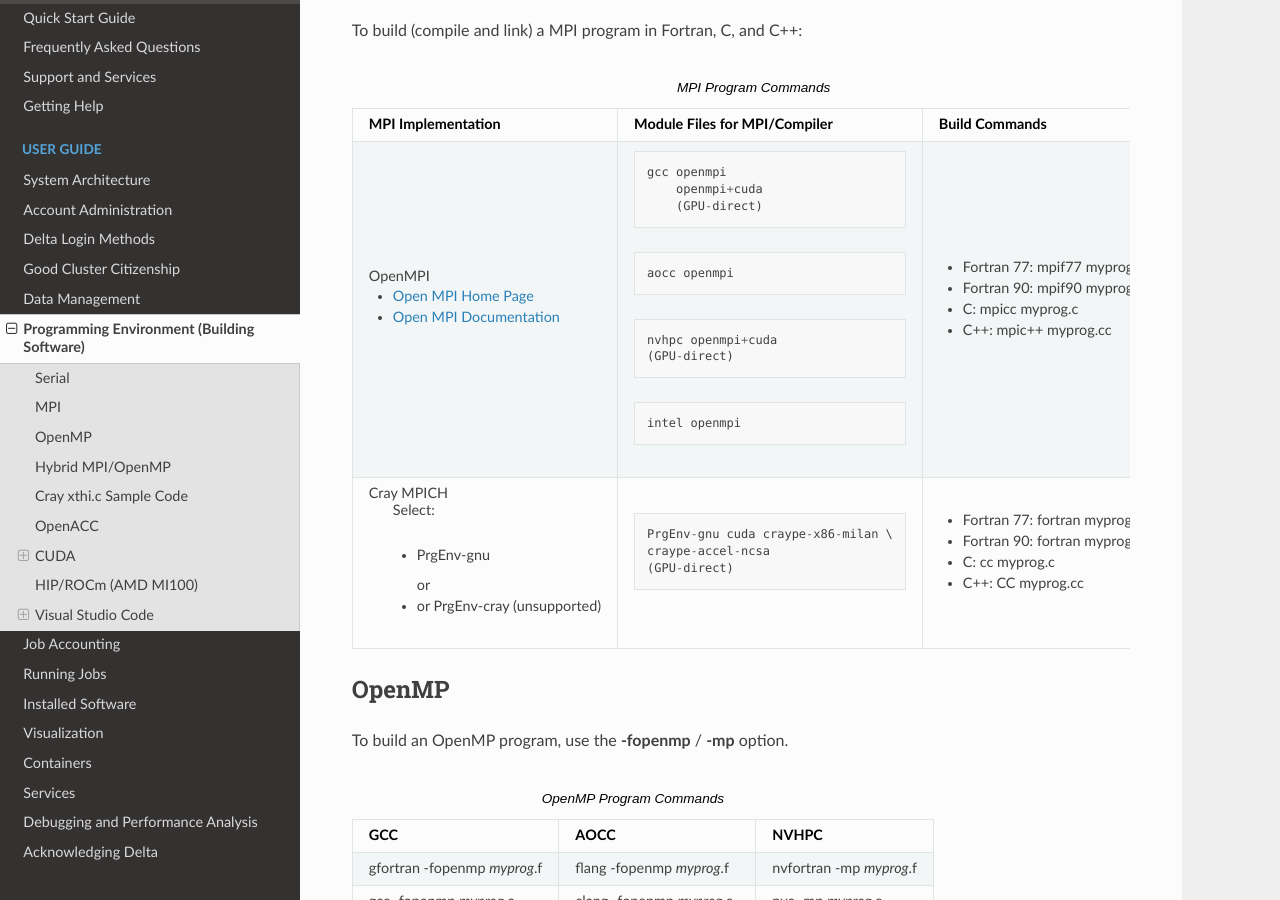
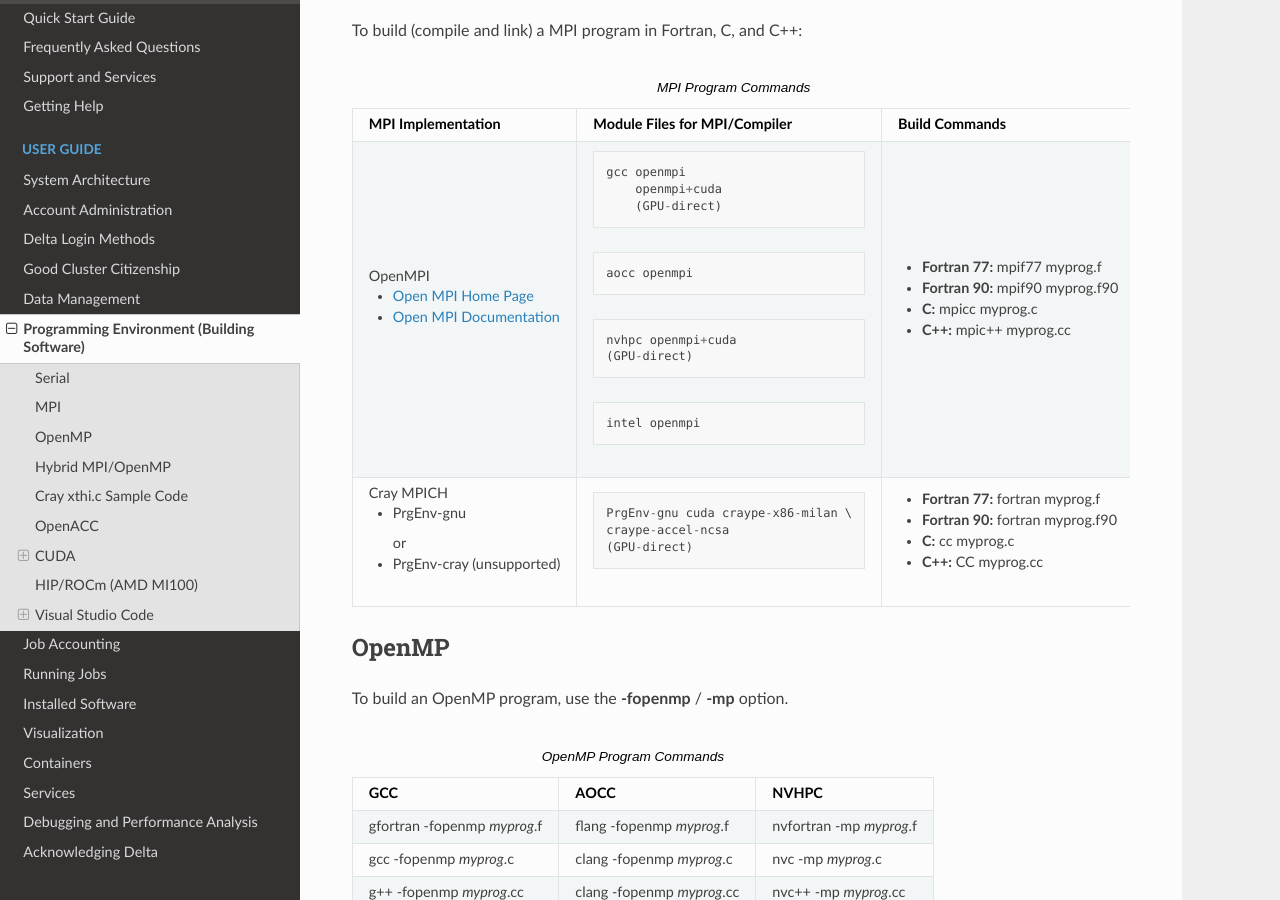
Before and after one commit to ncsa/Delta_doc, a Sphinx documentation site: the page built from docs/source/user_guide/prog_env.rst, in a window 1280 px wide and 900 px high, scrolled down 764 px. Built offline with Sphinx 7.4.7 and the Read the Docs theme 2.0.0, drawn with Linux system fonts in a browser that asks for light colours.

Commit message:
Update prog_env.rst fixed a typo
fixed a typo and testing out another table format tweak

```diff
--- a/docs/source/user_guide/prog_env.rst
+++ b/docs/source/user_guide/prog_env.rst
@@ -39,32 +39,33 @@ To build (compile and link) a MPI program in Fortran, C, and C++:
    |                                 | .. code-block::                            |                                           |
    |                                 |                                            |                                           |
    | OpenMPI                         |    gcc openmpi                             |                                           |
-   |                                 |        openmpi+cuda                        | - Fortran 77: mpif77 myprog.f             |
+   |                                 |        openmpi+cuda                        | - **Fortran 77:** mpif77 myprog.f         |
    |                                 |        (GPU-direct)                        |                                           |
+   |                                 |                                            |                                           |
    | - `Open MPI Home Page`_         | .. code-block::                            |                                           |
    | - `Open MPI Documentation`_     |                                            |                                           |
-   |                                 |    aocc openmpi                            | - Fortran 90: mpif90 myprog.f90           |
+   |                                 |    aocc openmpi                            | - **Fortran 90:** mpif90 myprog.f90       |
    |                                 |                                            |                                           |
    |                                 | .. code-block::                            |                                           |
    |                                 |                                            |                                           |
-   |                                 |    nvhpc openmpi+cuda                      | - C: mpicc myprog.c                       |
+   |                                 |    nvhpc openmpi+cuda                      | - **C:** mpicc myprog.c                   |
    |                                 |    (GPU-direct)                            |                                           |
    |                                 |                                            |                                           |
-   |                                 | .. code-block::                            | - C++: mpic++ myprog.cc                   |
+   |                                 | .. code-block::                            | - **C++:** mpic++ myprog.cc               |
    |                                 |                                            |                                           |
    |                                 |    intel openmpi                           |                                           |
    +---------------------------------+--------------------------------------------+-------------------------------------------+
    | Cray MPICH                      | .. code-block::                            |                                           |
    |                                 |                                            |                                           |
-   |   Select:                       |     PrgEnv-gnu cuda craype-x86-milan \     |                                           |
-   |                                 |     craype-accel-ncsa                      | - Fortran 77: fortran myprog.f            |
+   |                                 |     PrgEnv-gnu cuda craype-x86-milan \     |                                           |
+   |                                 |     craype-accel-ncsa                      | - **Fortran 77:** fortran myprog.f        |
    |                                 |     (GPU-direct)                           |                                           |
-   |   - PrgEnv-gnu                  |                                            | - Fortran 90: fortran myprog.f90          |
+   | - PrgEnv-gnu                    |                                            | - **Fortran 90:** fortran myprog.f90      |
    |                                 |                                            |                                           |
-   |     or                          |                                            | - C: cc myprog.c                          |
+   |   or                            |                                            | - **C:** cc myprog.c                      |
    |                                 |                                            |                                           |
-   |   - or PrgEnv-cray (unsupported)|                                            |                                           |
-   |                                 |                                            | - C++: CC myprog.cc                       |
+   | - PrgEnv-cray (unsupported)     |                                            |                                           |
+   |                                 |                                            | - **C++:** CC myprog.cc                   |
    +---------------------------------+--------------------------------------------+-------------------------------------------+
 
 .. _Open MPI Home Page: http://www.open-mpi.org
```
